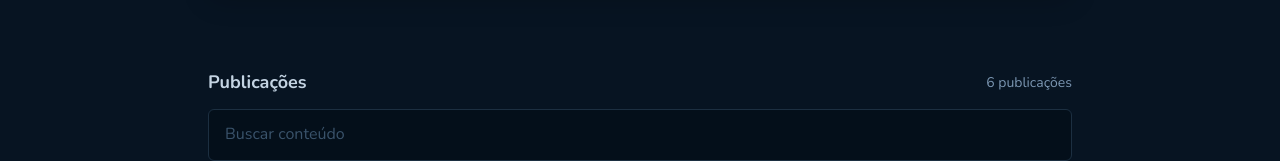
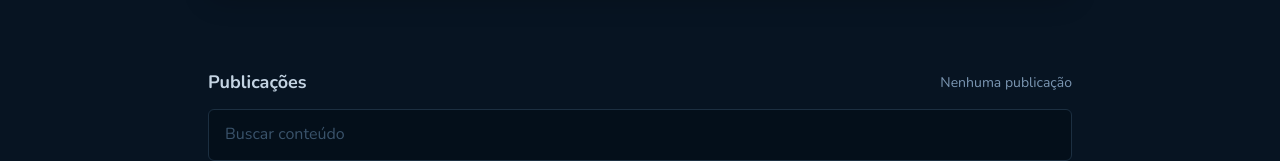
Before and after one commit to RicardoOliveiraFilho/github-blog, a React (Vite) app: page / in a window 1280 px wide. Shown: the part 422-583 px from the top of the page. Built offline with nearby package versions, Linux system fonts and the light colour scheme; no server answers.

Commit message:
Adição da funcionalidade de pesquisa dos posts

```diff
--- a/package.json
+++ b/package.json
@@ -16,12 +16,15 @@
     "@fortawesome/free-brands-svg-icons": "^6.2.0",
     "@fortawesome/free-solid-svg-icons": "^6.2.0",
     "@fortawesome/react-fontawesome": "^0.2.0",
+    "@hookform/resolvers": "^2.9.8",
     "axios": "^1.1.2",
     "moment": "^2.29.4",
     "react": "^18.2.0",
     "react-dom": "^18.2.0",
+    "react-hook-form": "^7.37.0",
     "react-router-dom": "^6.4.1",
-    "styled-components": "^5.3.6"
+    "styled-components": "^5.3.6",
+    "zod": "^3.19.1"
   },
   "devDependencies": {
     "@rocketseat/eslint-config": "^1.1.3",
--- a/src/pages/Blog/components/SearchInput/index.tsx
+++ b/src/pages/Blog/components/SearchInput/index.tsx
@@ -1,14 +1,42 @@
+import { useForm } from 'react-hook-form'
+import * as zod from 'zod'
+import { zodResolver } from '@hookform/resolvers/zod'
 import { SearchInputContainer } from './styles'
 
-export function SearchInput() {
+const searchFormSchema = zod.object({
+  query: zod.string(),
+})
+
+type SearchFormInput = zod.infer<typeof searchFormSchema>
+
+interface SearchInputProps {
+  postsLength: number
+  getPosts: (query?: string) => Promise<void>
+}
+
+export function SearchInput({ postsLength, getPosts }: SearchInputProps) {
+  const { register, handleSubmit } = useForm<SearchFormInput>({
+    resolver: zodResolver(searchFormSchema),
+  })
+
+  async function handleSearchPosts(data: SearchFormInput) {
+    await getPosts(data.query)
+  }
+
   return (
-    <SearchInputContainer>
+    <SearchInputContainer onSubmit={handleSubmit(handleSearchPosts)}>
       <header>
         <h3>Publicações</h3>
-        <span>6 publicações</span>
+        <span>
+          {postsLength >= 2
+            ? `${postsLength} publicações`
+            : postsLength === 1
+            ? `${postsLength} publicação`
+            : 'Nenhuma publicação'}
+        </span>
       </header>
 
-      <input type="text" placeholder="Buscar conteúdo" />
+      <input type="text" placeholder="Buscar conteúdo" {...register('query')} />
     </SearchInputContainer>
   )
 }
--- a/src/pages/Blog/index.tsx
+++ b/src/pages/Blog/index.tsx
@@ -46,7 +46,7 @@ export function Blog() {
   return (
     <>
       <Profile />
-      <SearchInput />
+      <SearchInput postsLength={posts.length} getPosts={getPosts} />
       <PostsListContainer>
         {isLoading ? (
           <p>Carregando...</p>
```
Also changed, not shown: 1 other file (tests, documents, lock files or other folders).
